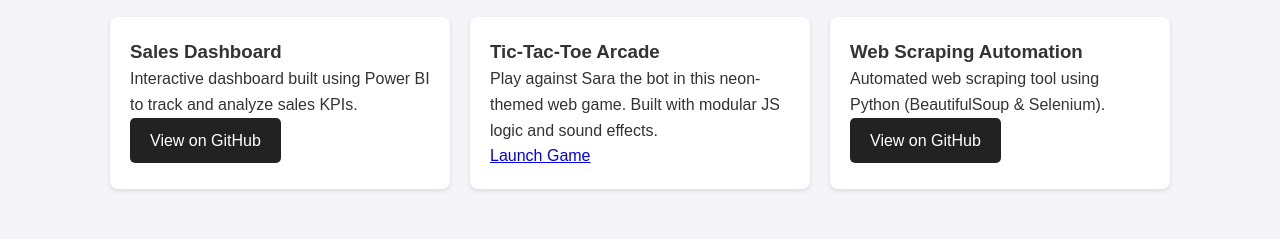
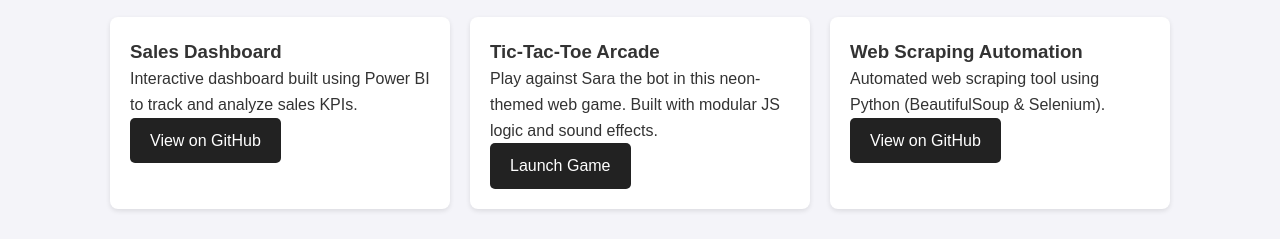
Before and after one commit to Sachin-Indian/sachin-indian.github.io, a plain HTML site: page index.html in a window 1280 px wide. Shown: the part 979-1218 px from the top of the page. Drawn offline with Linux system fonts and the light colour scheme.

Commit message:
Update index.html

```diff
--- a/index.html
+++ b/index.html
@@ -70,7 +70,7 @@
       <div class="project-card">
       <h3>Tic-Tac-Toe Arcade</h3>
       <p>Play against Sara the bot in this neon-themed web game. Built with modular JS logic and sound effects.</p>
-      <a href="tic-tac-toe-arcade/" target="_blank">Launch Game</a>
+      <a href="tic-tac-toe-arcade/" class="btn" target="_blank">Launch Game</a>
     </div>
       <div class="project-card">
         <h3>Web Scraping Automation</h3>
```
